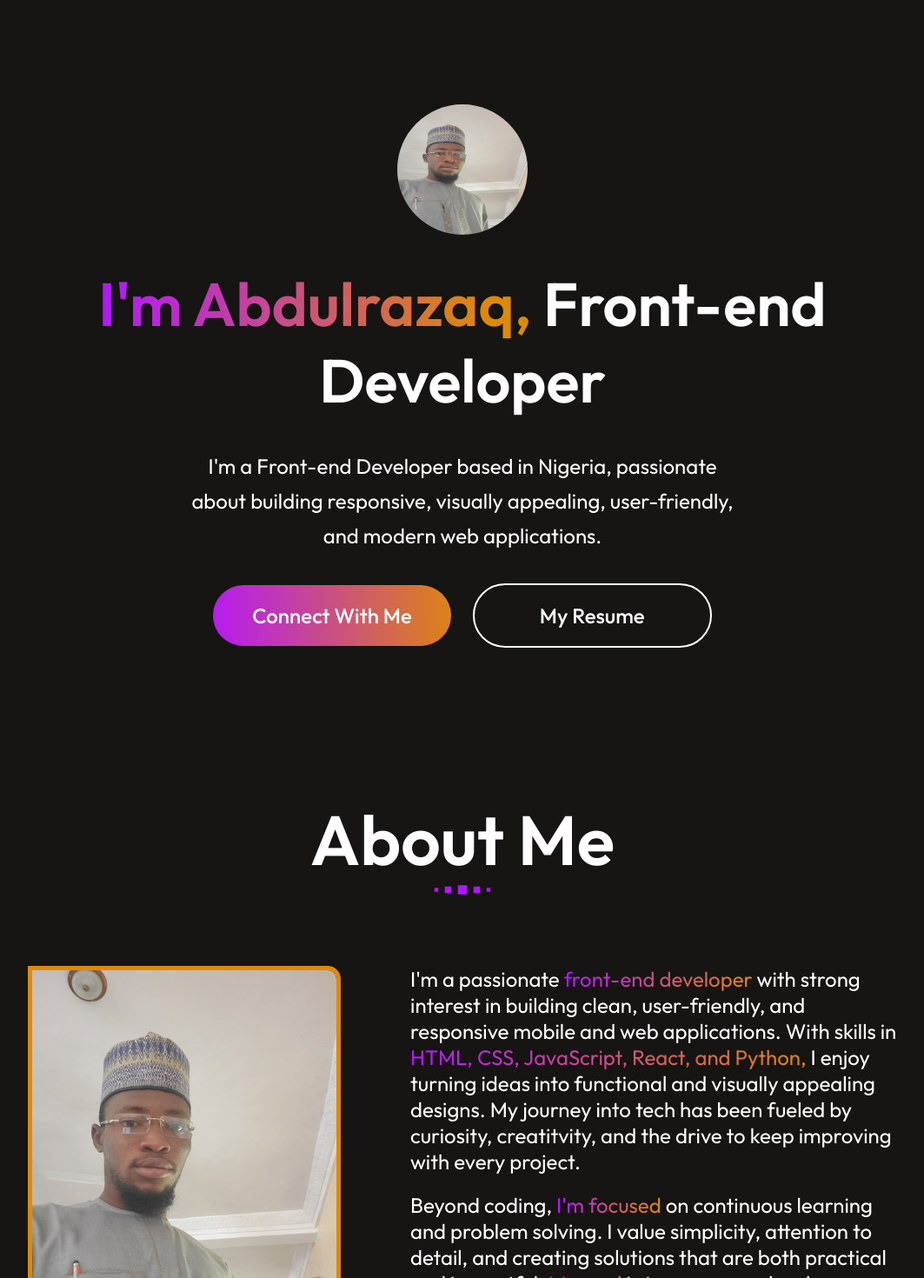
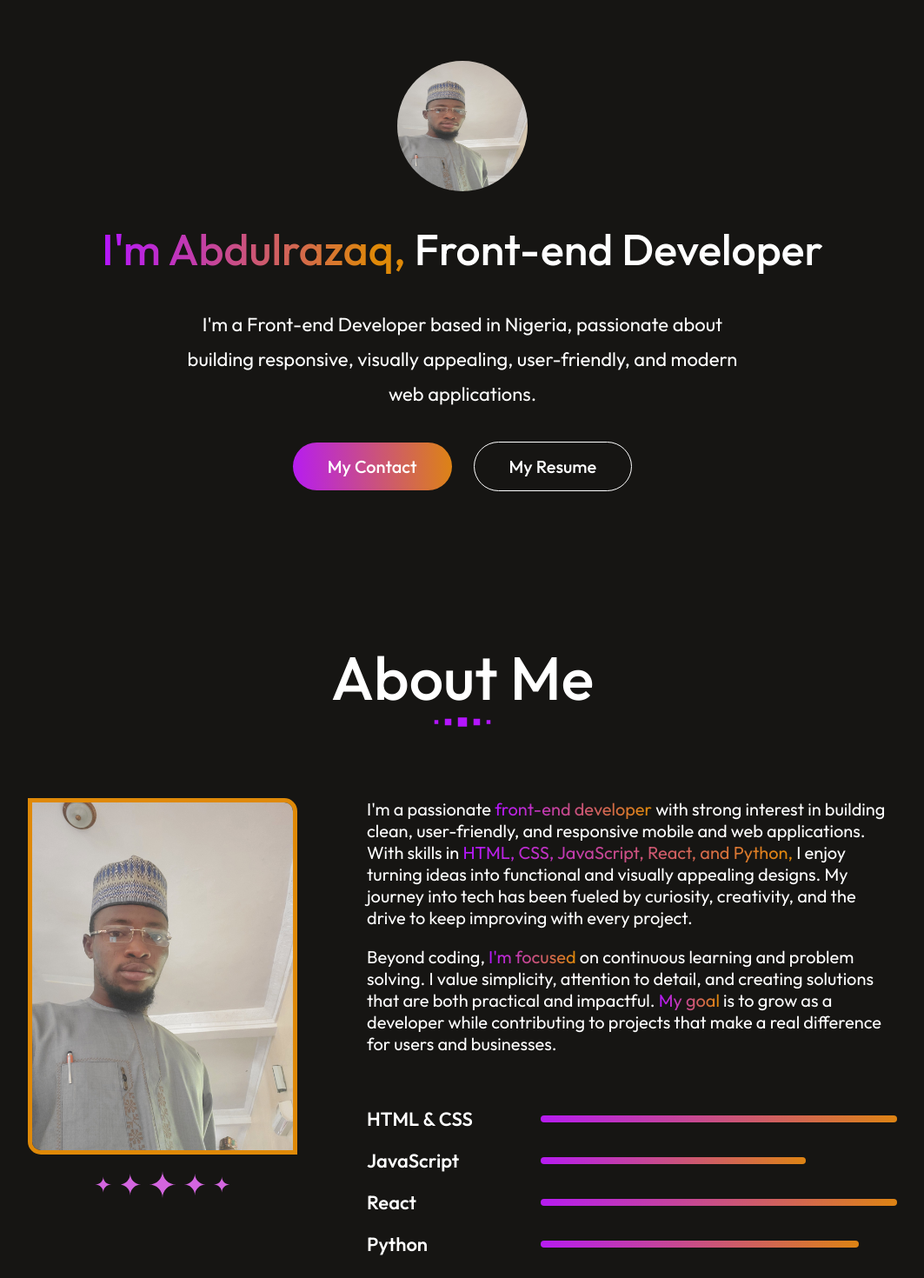
Before and after one commit to SAOMEIZA01/my-react-portfolio, a React (Vite) app: page / in a window 1280 px wide. Shown: the part 180-1650 px from the top of the page at 87% size, without its empty margins (108-1171 px from the left). Built offline with nearby package versions, Linux system fonts and the light colour scheme.

Commit message:
updated Hero and About jsx and css

```diff
--- a/src/Components/About/About.css
+++ b/src/Components/About/About.css
@@ -11,7 +11,7 @@
     margin-bottom: 15px;
     border: solid 5px #DF8908;
     border-radius: 0 15px 0 15px;
-    width: 350px;
+    width: 300px;
 }
 .about-title {
     display: flex;
@@ -20,8 +20,8 @@
 }
 .about-title h1 {
     padding: 0 30px;
-    font-size: 80px;
-    font-weight: 600;
+    font-size: 70px;
+    font-weight: 500;
 }
 .about-title img {
     width: 150px;
@@ -36,25 +36,27 @@
 .about-right {
     display: flex;
     flex-direction: column;
-    gap: 80px;
+    gap: 60px;
 }
 .about-para {
     display: flex;
     flex-direction: column;
     gap: 20px;
-    font-size: 24px;
+    font-size: 20px;
     font-weight: 400;
 }
 .about-skills {
     display: flex;
     flex-direction: column;
     gap: 20px;
+    width: 100%;
 }
 .about-skill {
     display: flex;
     align-items: center;
     gap: 50px;
     transition: 0.3s;
+    width: 100%;
 }
 .about-skill:hover {
     transform: scale(1.05);
@@ -62,8 +64,8 @@
 }
 .about-skill p {
     min-width: 150px;
-    font-size: 24px;
-    font-weight: 500;
+    font-size: 22px;
+    font-weight: 550;
 }
 .about-skill hr {
     outline: none;
@@ -150,6 +152,7 @@
     }
     .about-skill p {
         font-size: 18px;
+        min-width: 100px;
     }
     .about-skill hr {
         height: 6px;
--- a/src/Components/About/About.jsx
+++ b/src/Components/About/About.jsx
@@ -18,7 +18,7 @@ const About = () => {
             </div>
             <div className="about-right">
                 <div className="about-para">
-                    <p>I'm a passionate <span className='txt-grad'>front-end developer</span> with strong interest in building clean, user-friendly, and responsive mobile and web applications. With skills in <span className='txt-grad'>HTML, CSS, JavaScript, React, and Python,</span> I enjoy turning ideas into functional and visually appealing designs. My journey into tech has been fueled by curiosity, creatitvity, and the drive to keep improving with every project.</p>
+                    <p>I'm a passionate <span className='txt-grad'>front-end developer</span> with strong interest in building clean, user-friendly, and responsive mobile and web applications. With skills in <span className='txt-grad'>HTML, CSS, JavaScript, React, and Python,</span> I enjoy turning ideas into functional and visually appealing designs. My journey into tech has been fueled by curiosity, creativity, and the drive to keep improving with every project.</p>
                     <p>Beyond coding, <span className='txt-grad'>I'm focused</span> on continuous learning and problem solving. I value simplicity, attention to detail, and creating solutions that are both practical and impactful. <span className='txt-grad'>My goal</span> is to grow as a developer while contributing to projects that make a real difference for users and businesses.</p>
                 </div>
                 <div className="about-skills">
--- a/src/Components/Hero/Hero.css
+++ b/src/Components/Hero/Hero.css
@@ -9,13 +9,13 @@
     width: 150px;
     height: 150px;
     border-radius: 75px;
-    margin-top: 150px;
+    margin-top: 100px;
 }
 .hero h1 {
     text-align: center;
     width: 80%;
-    font-size: 70px;
-    font-weight: 600;
+    font-size: 50px;
+    font-weight: 500;
 }
 .hero h1 span {
     background: linear-gradient(270deg, #DF8908 10%, #B415FF 100%);
@@ -27,31 +27,31 @@
 .hero p {
     width: 50%;
     text-align: center;
-    font-size: 24px;
+    font-size: 22px;
     line-height: 40px;
 }
 .hero-action {
     display: flex;
     align-items: center;
     gap: 25px;
-    font-size: 24px;
+    font-size: 20px;
     font-weight: 500;
     margin-bottom: 50px;
 }
 .hero-connect {
-    padding: 20px 45px;
+    padding: 15px 40px;
     border-radius: 50px;
     background: linear-gradient(267deg, #DF8908 -5.09%, #B415FF 106.28%);
     cursor: pointer;
 }
 .hero-resume {
-    padding: 20px 75px;
+    padding: 15px 40px;
     border-radius: 50px;
-    border: 2px solid #fff;
+    border: 1.5px solid #fff;
     cursor: pointer;
 }
 .hero-connect:hover {
-    border: 2px solid white;
+    border: 1.5px solid white;
 }
 .hero-resume:hover {
     border-color: #B415FF;
@@ -79,16 +79,17 @@
     .hero-action {
         gap: 16px;
         font-size: 18px;
-        font-weight: 500;
+        font-weight: 400;
         margin-bottom: 50px;
     }
     .hero-connect {
-        padding: 15px 30px;
+        padding: 10px 25px;
         border-radius: 40px;
+        font-size: 16px;
     }
     .hero-resume {
-        padding: 15px 50px;
+        padding: 10px 25px;
         border-radius: 40px;
-
+        font-size: 16px;
     }
 }
--- a/src/Components/Hero/Hero.jsx
+++ b/src/Components/Hero/Hero.jsx
@@ -12,7 +12,7 @@ const Hero = () => {
         <h1><span>I'm Abdulrazaq,</span> Front-end Developer</h1>
         <p>I'm a Front-end Developer based in Nigeria, passionate about building responsive, visually appealing, user-friendly, and modern web applications.</p>
         <div className="hero-action">
-            <AnchorLink className="anchor-link hero-connect" offset={50} href="#contact">Connect With Me</AnchorLink>
+            <AnchorLink className="anchor-link hero-connect" offset={50} href="#contact">My Contact</AnchorLink>
             <div className="hero-resume">My Resume</div>
         </div>
     </div>
```
